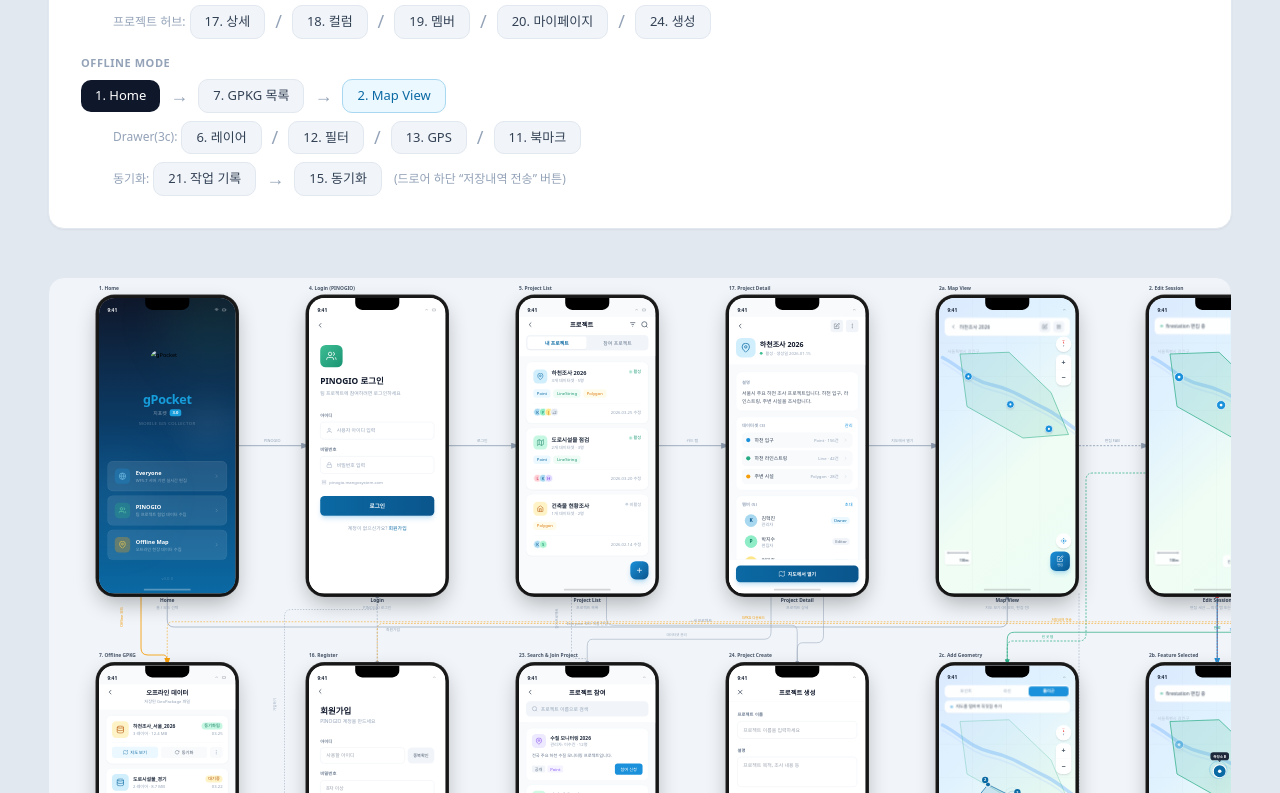
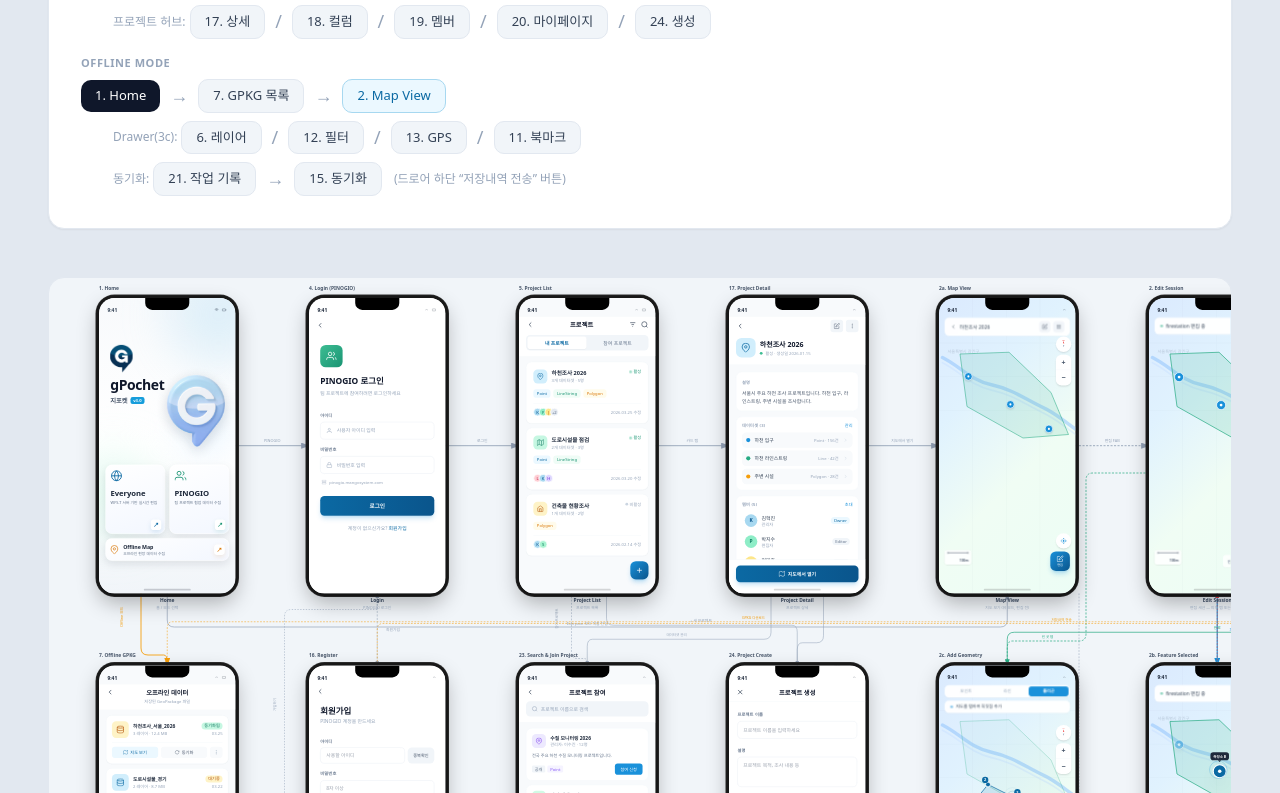
Before and after one commit to mangosystem/gpocket-design, a plain HTML site: page gpocket_renewal_v1.html in a window 1280 px wide. Shown: the part 598-1391 px from the top of the page. Drawn offline with nearby package versions, Linux system fonts and the light colour scheme; a web font is replaced by a local one.

Commit message:
1.home 디자인 변경

```diff
--- a/gpocket_renewal_v1.html
+++ b/gpocket_renewal_v1.html
@@ -41,6 +41,29 @@ tailwind.config = {
   .glass-dark { background: rgba(15,23,42,0.75); backdrop-filter: blur(20px); -webkit-backdrop-filter: blur(20px); }
   .card-hover { transition: all 0.2s ease; }
   .card-hover:hover { transform: translateY(-2px); box-shadow: 0 8px 25px rgba(0,0,0,0.1); }
+  .home-v2-shell { position: absolute; top: 78px; left: 18px; right: 18px; bottom: 22px; display: flex; flex-direction: column; z-index: 20; }
+  .home-v2-title-wrap { padding-top: 56px; padding-left: 14px; padding-right: 14px; max-width: min(58%, 220px); position: relative; z-index: 20; }
+  .home-v2-title-wrap .logo { width:64px; margin-bottom:16px;}
+  .home-v2-illu-wrap { position: absolute; right: 30px; top: 220px; width: 166px; pointer-events: none; z-index: 8; }
+  .home-v2-illu { width: 100%; height: 100%; object-fit: contain; object-position: right bottom; opacity: 0.94; filter: drop-shadow(0 10px 18px rgba(15,23,42,0.16)); }
+  .home-v2-mode-grid { margin-top: auto; margin-bottom:20%; display: grid; grid-template-columns: repeat(2, minmax(0,1fr)); gap: 12px; align-content: end; }
+  .home-v2-mode-card { --mode-icon-color: #0B69A3; --shortcut-shadow: rgba(11,105,163,0.35); position: relative; min-height: clamp(112px, 14.5vh, 140px); border-radius: 20px; border: 1px solid #fff; background: linear-gradient(160deg, #ffffff, #f3f7ff); box-shadow: 0 10px 24px rgba(15,23,42,0.10), inset 0 1px 0 #ffffff; padding: 14px 14px 80px; }
+  .home-v2-mode-card-everyone { --mode-icon-color: #0B69A3; --shortcut-shadow: rgba(11,105,163,0.13); }
+  .home-v2-mode-card-pinogio { --mode-icon-color: #199473; --shortcut-shadow: rgba(25,148,115,0.13); }
+  .home-v2-mode-card-offline { --mode-icon-color: #D97706; --shortcut-shadow: rgba(217,119,6,0.13); }
+  .home-v2-mode-icon-row { display: block; margin-bottom: 0; color: var(--mode-icon-color); }
+  .home-v2-bubble-icon { width: 30px; height: 30px; border-radius: 10px; background: #eef3ff; border: 1px solid #d9e4ff; color: #3f66bd; display: flex; align-items: center; justify-content: center; }
+  .home-v2-image-icon { width: 30px; height: 30px; border-radius: 10px; background: linear-gradient(145deg, #e3f3ff, #dce5ff); border: 1px solid #d3def8; color: #3756a4; display: flex; align-items: center; justify-content: center; }
+  .home-v2-mode-title { color: #1e293b; font-size: 22px; font-weight: 700; letter-spacing: -0.01em; }
+  .home-v2-mode-desc { color: #64748b; font-size: 11px; line-height: 1.35; margin-top: 4px; }
+  .home-v2-shortcut { position: absolute; right: 10px; bottom: 10px; width: 30px; height: 30px; border-radius: 9px; border: 0; background: #ffffff; color: var(--mode-icon-color); font-weight: 800; font-size: 16px; display: flex; align-items: center; justify-content: center; box-shadow: 0 6px 14px var(--shortcut-shadow); cursor: pointer; }
+  .home-v2-mode-card-line { min-height: 0; padding: 12px 12px; display: flex; align-items: center; gap: 12px; }
+  .home-v2-mode-card-line .home-v2-mode-title { font-size: 15px; }
+  .home-v2-mode-card-line .home-v2-mode-desc { margin-top: 2px; }
+  @media (max-height: 780px) {
+    .home-v2-title-wrap { max-width: min(62%, 230px); }
+    .home-v2-illu-wrap { top: 102px; bottom: 226px; width: 52%; right: -6px; }
+  }
   @keyframes pulse-dot { 0%,100% { opacity: 1; } 50% { opacity: 0.5; } }
   .pulse-dot { animation: pulse-dot 2s ease-in-out infinite; }
   @keyframes feature-glow { 0%,100%{box-shadow:0 0 0 0 rgba(26,145,218,0.3)} 50%{box-shadow:0 0 0 8px rgba(26,145,218,0)} }
@@ -455,14 +478,17 @@ tailwind.config = {
   <div class="screen-label">1. Home</div>
   <div class="phone">
     <div class="notch"></div>
-    <div class="w-full h-full bg-gradient-to-b from-slate-900 via-brand-800 to-brand-600 relative overflow-hidden">
+    <div class="w-full h-full bg-gradient-to-b from-slate-50 via-white to-slate-100 relative overflow-hidden">
       <!-- BG Decoration -->
-      <div class="absolute -top-20 -right-20 w-72 h-72 rounded-full bg-accent-500/10 blur-3xl"></div>
-      <div class="absolute bottom-40 -left-20 w-60 h-60 rounded-full bg-brand-400/10 blur-3xl"></div>
-      <div class="absolute top-1/3 right-0 w-40 h-40 rounded-full bg-white/5 blur-2xl"></div>
+      <div class="absolute -top-24 -right-24 w-72 h-72 rounded-full bg-brand-200/30 blur-3xl"></div>
+      <div class="absolute bottom-40 -left-20 w-60 h-60 rounded-full bg-accent-100/40 blur-3xl"></div>
+      <div class="absolute top-1/3 right-0 w-44 h-44 rounded-full bg-sky-100/45 blur-2xl"></div>
+      <div class="home-v2-illu-wrap" aria-hidden="true">
+        <img src="3d_illu3.png" class="home-v2-illu" alt=""/>
+      </div>
 
       <!-- Status Bar -->
-      <div class="status-bar text-white/90">
+      <div class="status-bar text-slate-700">
         <span>9:41</span>
         <div class="flex gap-1.5 items-center">
           <svg width="16" height="12" viewBox="0 0 24 24" fill="none" stroke="currentColor" stroke-width="2"><path d="M5 12.55a11 11 0 0 1 14.08 0M1.42 9a16 16 0 0 1 21.16 0M8.53 16.11a6 6 0 0 1 6.95 0M12 20h.01"/></svg>
@@ -470,64 +496,57 @@ tailwind.config = {
         </div>
       </div>
 
+      <div class="home-v2-shell">
         <!-- Logo & Title -->
-      <div class="flex flex-col items-center mt-24">
-        <!-- gPocket app icon -->
-        <div class="mb-6 relative">
-          <img src="../gPocket/ProjectSource/resources/icon.png" width="96" height="96" style="border-radius:22px;" alt="gPocket"/>
-        </div>
-        <h1 class="text-4xl font-bold tracking-tight" style="color:var(--color-brand-alt)">gPocket</h1>
-        <div class="flex items-center gap-2 mt-2">
-          <span class="text-white/50 text-sm">지포켓</span>
-          <span class="px-2 py-0.5 rounded-md text-xs font-bold" style="background:var(--color-brand-alt);color:white">3.0</span>
-        </div>
-        <p class="text-white/30 text-xs mt-3 tracking-widest uppercase">Mobile GIS Collector</p>
+        <div class="home-v2-title-wrap">
+          <div class="logo">
+            <!-- <img src="../gPocket/ProjectSource/resources/icon.png" width="40" height="40" alt="gPocket"/> -->
+            <img src="gPocket_logo.png" alt="gPocket"/>
+          </div>
+          <h2 class="text-slate-900 font-bold tracking-tight" style="font-size:40px;line-height:1.03;letter-spacing:-0.03em">gPochet</h2>
+          <p class="text-slate-600 text-lg font-semibold mt-2.5 flex items-center gap-2">
+            <span>지포켓</span>
+            <span class="px-2 py-0.5 rounded-md text-xs font-bold" style="background:var(--color-brand-alt);color:white">v3.0</span>
+          </p>
         </div>
 
         <!-- Mode Selection Cards -->
-      <div class="absolute bottom-24 left-0 right-0 px-6 space-y-3">
-        <!-- Everyone -->
-        <div class="card-hover rounded-2xl bg-white/10 border border-white/10 p-5 flex items-center gap-4 cursor-pointer">
-          <div class="w-11 h-11 rounded-xl bg-brand-500/30 flex items-center justify-center shrink-0">
-            <svg width="22" height="22" viewBox="0 0 24 24" fill="none" stroke="#7CC4EA" stroke-width="1.8"><circle cx="12" cy="12" r="10"/><line x1="2" y1="12" x2="22" y2="12"/><path d="M12 2a15.3 15.3 0 0 1 4 10 15.3 15.3 0 0 1-4 10 15.3 15.3 0 0 1-4-10 15.3 15.3 0 0 1 4-10z"/></svg>
+        <div class="home-v2-mode-grid">
+          <div class="home-v2-mode-card home-v2-mode-card-everyone card-hover">
+            <div class="home-v2-mode-icon-row">
+              <div class="mb-4">
+                <svg width="34" height="34" viewBox="0 0 24 24" fill="none" stroke="currentColor" stroke-width="1.8"><circle cx="12" cy="12" r="10"/><line x1="2" y1="12" x2="22" y2="12"/><path d="M12 2a15.3 15.3 0 0 1 4 10 15.3 15.3 0 0 1-4 10 15.3 15.3 0 0 1-4-10 15.3 15.3 0 0 1 4-10z"/></svg>
+              </div>
+            </div>
+            <div class="home-v2-mode-title">Everyone</div>
+            <div class="home-v2-mode-desc">WFS-T 서버 기반 실시간 편집</div>
+            <button class="home-v2-shortcut" aria-label="Everyone Shortcut">&#8599;</button>
+          </div>
+
+          <div class="home-v2-mode-card home-v2-mode-card-pinogio card-hover">
+            <div class="home-v2-mode-icon-row">
+              <div class="mb-4">
+                <svg width="34" height="34" viewBox="0 0 24 24" fill="none" stroke="currentColor" stroke-width="1.8"><path d="M17 21v-2a4 4 0 0 0-4-4H5a4 4 0 0 0-4 4v2"/><circle cx="9" cy="7" r="4"/><path d="M23 21v-2a4 4 0 0 0-3-3.87"/><path d="M16 3.13a4 4 0 0 1 0 7.75"/></svg>
+              </div>
+            </div>
+            <div class="home-v2-mode-title">PINOGIO</div>
+            <div class="home-v2-mode-desc">팀 프로젝트 협업 데이터 수집</div>
+            <button class="home-v2-shortcut" aria-label="PINOGIO Shortcut">&#8599;</button>
+          </div>
+
+          <div class="home-v2-mode-card home-v2-mode-card-offline home-v2-mode-card-line card-hover col-span-2">
+            <div class="home-v2-mode-icon-row shrink-0 leading-none">
+              <svg width="26" height="26" viewBox="0 0 24 24" fill="none" stroke="currentColor" stroke-width="1.8"><path d="M21 10c0 7-9 13-9 13s-9-6-9-13a9 9 0 0 1 18 0z"/><circle cx="12" cy="10" r="3"/></svg>
             </div>
             <div class="flex-1 min-w-0">
-            <div class="text-white font-semibold text-base">Everyone</div>
-            <div class="text-white/45 text-xs mt-0.5">WFS-T 서버 기반 실시간 편집</div>
-          </div>
-          <svg width="18" height="18" viewBox="0 0 24 24" fill="none" stroke="white" stroke-width="2" opacity="0.3"><polyline points="9 18 15 12 9 6"/></svg>
-        </div>
-
-        <!-- PINOGIO -->
-        <div class="card-hover rounded-2xl bg-white/10 border border-white/10 p-5 flex items-center gap-4 cursor-pointer">
-          <div class="w-11 h-11 rounded-xl bg-accent-500/30 flex items-center justify-center shrink-0">
-            <svg width="22" height="22" viewBox="0 0 24 24" fill="none" stroke="#65D6AD" stroke-width="1.8"><path d="M17 21v-2a4 4 0 0 0-4-4H5a4 4 0 0 0-4 4v2"/><circle cx="9" cy="7" r="4"/><path d="M23 21v-2a4 4 0 0 0-3-3.87"/><path d="M16 3.13a4 4 0 0 1 0 7.75"/></svg>
-          </div>
-          <div class="flex-1 min-w-0">
-            <div class="text-white font-semibold text-base">PINOGIO</div>
-            <div class="text-white/45 text-xs mt-0.5">팀 프로젝트 협업 데이터 수집</div>
-          </div>
-          <svg width="18" height="18" viewBox="0 0 24 24" fill="none" stroke="white" stroke-width="2" opacity="0.3"><polyline points="9 18 15 12 9 6"/></svg>
-        </div>
-
-        <!-- Offline -->
-        <div class="card-hover rounded-2xl bg-white/10 border border-white/10 p-5 flex items-center gap-4 cursor-pointer">
-          <div class="w-11 h-11 rounded-xl bg-amber-500/30 flex items-center justify-center shrink-0">
-            <svg width="22" height="22" viewBox="0 0 24 24" fill="none" stroke="var(--color-yellow)" stroke-width="1.8"><path d="M21 10c0 7-9 13-9 13s-9-6-9-13a9 9 0 0 1 18 0z"/><circle cx="12" cy="10" r="3"/></svg>
-          </div>
-          <div class="flex-1 min-w-0">
-            <div class="text-white font-semibold text-base">Offline Map</div>
-            <div class="text-white/45 text-xs mt-0.5">오프라인 현장 데이터 수집</div>
-          </div>
-          <svg width="18" height="18" viewBox="0 0 24 24" fill="none" stroke="white" stroke-width="2" opacity="0.3"><polyline points="9 18 15 12 9 6"/></svg>
-        </div>
-      </div>
-
-      <!-- Version -->
-      <div class="absolute bottom-8 left-0 right-0 text-center">
-        <span class="text-white/20 text-xs">v3.0.0</span>
-      </div>
-      <div class="home-indicator"></div>
+              <div class="home-v2-mode-title">Offline Map</div>
+              <div class="home-v2-mode-desc">오프라인 현장 데이터 수집</div>
+            </div>
+            <button class="home-v2-shortcut" style="position:static;flex-shrink:0" aria-label="Offline Shortcut">&#8599;</button>
+          </div>
+        </div>
+      </div>
+      <div class="home-indicator" style="background:rgba(15,23,42,0.20)"></div>
     </div>
   </div>
 
```
Also changed, not shown: 3d_illu3.png (added), gPocket_logo.png (added). Lines whose indentation alone changed are shown as unchanged.
